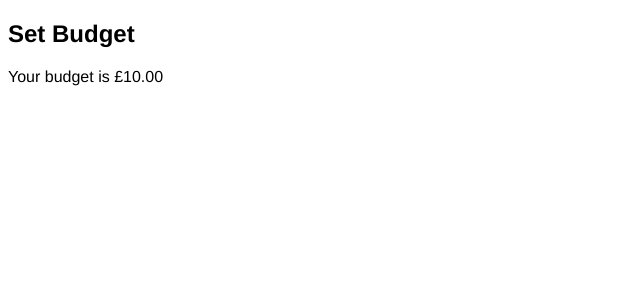
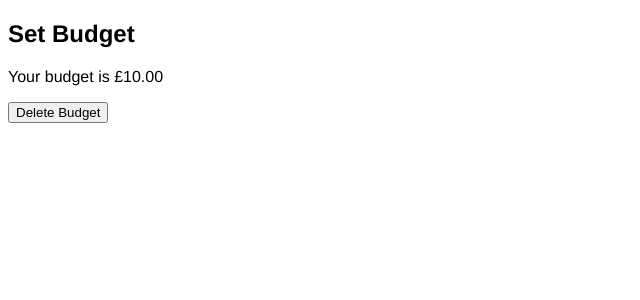
Before and after one commit to saerx/spending_tracker_project, a Flask app: page /budgets in a window 1280 px wide. Shown: the part 70-370 px from the top of the page, without its empty margins (0-640 px from the left). Run offline with Flask 2, Linux system fonts and the light colour scheme; a database or web service that is not in the repository returns one stand-in record (values such as "Sample title"); some libraries are stand-ins or nearby versions.

Commit message:
budget bug fixes, sorting happens in sql

```diff
--- a/controllers/budgets_controller.py
+++ b/controllers/budgets_controller.py
@@ -8,7 +8,11 @@ budgets_blueprint = Blueprint("budgets", __name__)
 # INDEX
 @budgets_blueprint.route("/budgets")
 def budgets():
-    budget = budget_repository.select_all()[0]
+    budgets = budget_repository.select_all()
+    if len(budgets):
+        budget = budgets[0]
+    else:
+        budget = None
     return render_template("budgets/index.html", budget=budget)
 
 # CREATE
@@ -18,3 +22,10 @@ def create_budget():
     new_budget = Budget(amount)
     budget_repository.save(new_budget)
     return redirect("/budgets")
+
+# DELETE
+
+@budgets_blueprint.route("/budgets/<id>/delete", methods=["POST"])
+def delete_budget(id):
+    budget_repository.delete(id)
+    return redirect("/budgets")
--- a/controllers/transactions_controller.py
+++ b/controllers/transactions_controller.py
@@ -11,7 +11,7 @@ transactions_blueprint = Blueprint("transactions", __name__)
 @transactions_blueprint.route("/transactions")
 def transactions():
     transactions = transaction_repository.select_all()
-    transactions.sort(key=lambda r:r.trans_time, reverse=True)
+    # transactions.sort(key=lambda r:r.trans_time, reverse=True)
     total = transaction_repository.get_total()
     return render_template("transactions/index.html", transactions=transactions, total=total)
 
--- a/db/spendzo.sql
+++ b/db/spendzo.sql
@@ -1,6 +1,7 @@
 DROP TABLE IF EXISTS transactions;
 DROP TABLE IF EXISTS merchants;
 DROP TABLE IF EXISTS tags;
+DROP TABLE IF EXISTS budgets;
 
 CREATE TABLE merchants (
     id SERIAL PRIMARY KEY,
--- a/repositories/budget_repository.py
+++ b/repositories/budget_repository.py
@@ -44,6 +44,6 @@ def delete_all():
     run_sql(sql)
 
 def delete(id):
-    sql = "DELETE FROM merchants WHERE id = %s"
+    sql = "DELETE FROM budgets WHERE id = %s"
     values = [id]
     run_sql(sql, values)
--- a/repositories/transaction_repository.py
+++ b/repositories/transaction_repository.py
@@ -20,7 +20,7 @@ def save(transaction):
 # READ
 def select_all():
     transactions = []
-    sql = "SELECT * FROM transactions"
+    sql = "SELECT * FROM transactions ORDER BY trans_time DESC"
     results = run_sql(sql)
     for result in results:
         merchant = merchant_repository.select(result["merchant_id"])
--- a/templates/budgets/index.html
+++ b/templates/budgets/index.html
@@ -4,15 +4,20 @@
 
 <h2>Set Budget</h2>
 
-<form action="/budgets" method="post">
-
     {% if budget %}
 
     <section>
         <p>Your budget is {{ budget.display_amount() }}</p>
+        <form action="/budgets/{{budget.id}}/delete" method="POST">
+            <button type="submit">Delete Budget</button>
+        </form>
     </section>
 
+
+
     {% else %}
+
+    <form action="/budgets" method="post">
 
     <div>
         <label for="amount">Budget</label>
```
